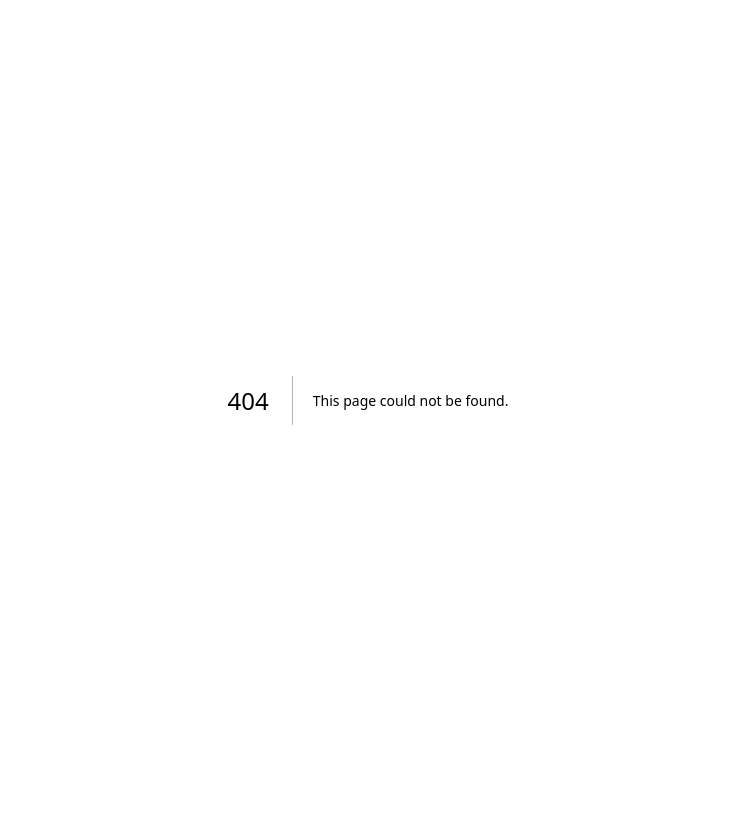
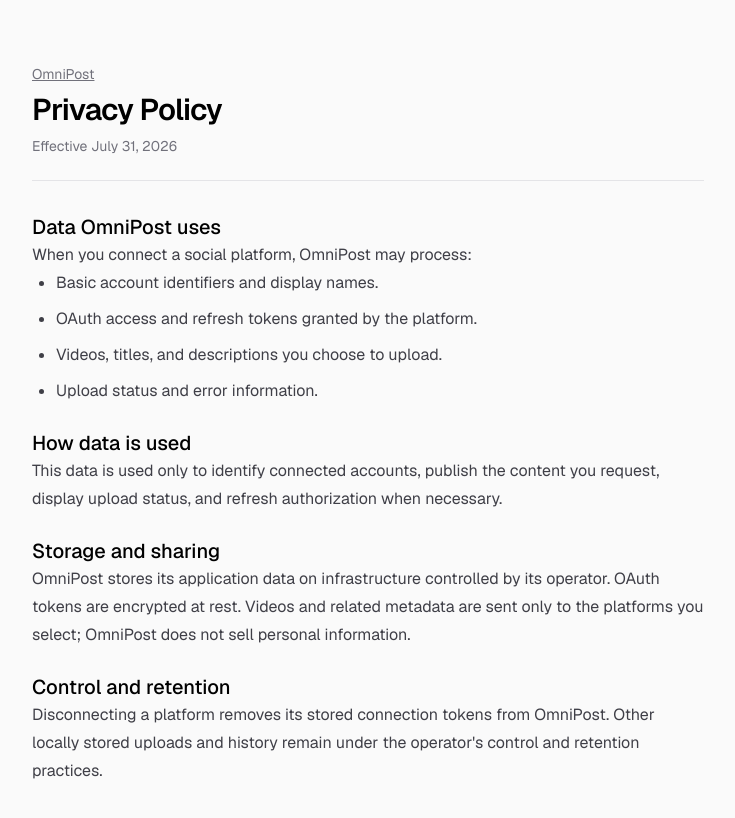
Before and after one commit to RaynandaSantoso/omnipost, a Next.js app: page /privacy in a window 1280 px wide. Before the commit this address had no page. Shown: the top 818 px of the page, without its empty margins (272-1007 px from the left). Built offline with nearby package versions, Linux system fonts and the light colour scheme.

Commit message:
Add TikTok site verification and legal pages

```diff
--- /dev/null
+++ b/src/app/legal-page.tsx
@@ -0,0 +1,30 @@
+import Link from "next/link";
+
+export function LegalPage({
+  title,
+  children,
+}: Readonly<{
+  title: string;
+  children: React.ReactNode;
+}>) {
+  return (
+    <div className="flex min-h-screen justify-center bg-zinc-50 px-6 py-16 font-sans dark:bg-black">
+      <main className="flex w-full max-w-2xl flex-col gap-8 text-zinc-700 dark:text-zinc-300">
+        <header className="flex flex-col gap-2 border-b border-zinc-200 pb-6 dark:border-zinc-800">
+          <Link href="/" className="text-sm text-zinc-500 underline dark:text-zinc-400">
+            OmniPost
+          </Link>
+          <h1 className="text-3xl font-semibold tracking-tight text-black dark:text-zinc-50">
+            {title}
+          </h1>
+          <p className="text-sm text-zinc-500 dark:text-zinc-400">
+            Effective July 31, 2026
+          </p>
+        </header>
+        <article className="flex flex-col gap-6 leading-7 [&_h2]:text-xl [&_h2]:font-medium [&_h2]:text-black dark:[&_h2]:text-zinc-50 [&_ul]:list-disc [&_ul]:space-y-2 [&_ul]:pl-6">
+          {children}
+        </article>
+      </main>
+    </div>
+  );
+}
--- a/src/app/page.tsx
+++ b/src/app/page.tsx
@@ -490,6 +490,11 @@
             </div>
           ))}
         </section>
+
+        <footer className="flex gap-4 border-t border-zinc-200 pt-6 text-sm text-zinc-500 dark:border-zinc-800 dark:text-zinc-400">
+          <a href="/terms" className="underline">Terms of Service</a>
+          <a href="/privacy" className="underline">Privacy Policy</a>
+        </footer>
       </main>
     </div>
   );
--- /dev/null
+++ b/src/app/privacy/page.tsx
@@ -0,0 +1,48 @@
+import type { Metadata } from "next";
+import { LegalPage } from "@/app/legal-page";
+
+export const metadata: Metadata = {
+  title: "Privacy Policy | OmniPost",
+};
+
+export default function PrivacyPage() {
+  return (
+    <LegalPage title="Privacy Policy">
+      <section>
+        <h2>Data OmniPost uses</h2>
+        <p>When you connect a social platform, OmniPost may process:</p>
+        <ul>
+          <li>Basic account identifiers and display names.</li>
+          <li>OAuth access and refresh tokens granted by the platform.</li>
+          <li>Videos, titles, and descriptions you choose to upload.</li>
+          <li>Upload status and error information.</li>
+        </ul>
+      </section>
+      <section>
+        <h2>How data is used</h2>
+        <p>
+          This data is used only to identify connected accounts, publish the
+          content you request, display upload status, and refresh authorization
+          when necessary.
+        </p>
+      </section>
+      <section>
+        <h2>Storage and sharing</h2>
+        <p>
+          OmniPost stores its application data on infrastructure controlled by
+          its operator. OAuth tokens are encrypted at rest. Videos and related
+          metadata are sent only to the platforms you select; OmniPost does not
+          sell personal information.
+        </p>
+      </section>
+      <section>
+        <h2>Control and retention</h2>
+        <p>
+          Disconnecting a platform removes its stored connection tokens from
+          OmniPost. Other locally stored uploads and history remain under the
+          operator&apos;s control and retention practices.
+        </p>
+      </section>
+    </LegalPage>
+  );
+}
--- /dev/null
+++ b/src/app/terms/page.tsx
@@ -0,0 +1,46 @@
+import type { Metadata } from "next";
+import { LegalPage } from "@/app/legal-page";
+
+export const metadata: Metadata = {
+  title: "Terms of Service | OmniPost",
+};
+
+export default function TermsPage() {
+  return (
+    <LegalPage title="Terms of Service">
+      <section>
+        <h2>Purpose</h2>
+        <p>
+          OmniPost is a private, self-hosted tool for sending videos to social
+          platforms selected by its operator. It is provided for personal use
+          and testing.
+        </p>
+      </section>
+      <section>
+        <h2>Acceptable use</h2>
+        <p>By using OmniPost, you agree to:</p>
+        <ul>
+          <li>Upload only content you own or have permission to publish.</li>
+          <li>Follow the rules and terms of each connected platform.</li>
+          <li>Not use the service for unlawful, abusive, or deceptive activity.</li>
+        </ul>
+      </section>
+      <section>
+        <h2>Third-party platforms</h2>
+        <p>
+          Publishing through OmniPost is also governed by the terms, privacy
+          policies, availability, and technical limits of the selected social
+          platforms. OmniPost does not control those services.
+        </p>
+      </section>
+      <section>
+        <h2>No warranty</h2>
+        <p>
+          OmniPost is provided as-is for private use. Posting may fail or be
+          delayed because of network conditions, platform restrictions, or
+          changes to third-party APIs.
+        </p>
+      </section>
+    </LegalPage>
+  );
+}
--- /dev/null
+++ b/src/app/tiktokgViPYSrytG8FdpTMZoWIQFW1rRLGPKAM.txt/route.ts
@@ -0,0 +1,8 @@
+const VERIFICATION =
+  "tiktok-developers-site-verification=gViPYSrytG8FdpTMZoWIQFW1rRLGPKAM";
+
+export function GET() {
+  return new Response(VERIFICATION, {
+    headers: { "Content-Type": "text/plain; charset=utf-8" },
+  });
+}
--- a/src/middleware.ts
+++ b/src/middleware.ts
@@ -13,7 +13,14 @@
 
 // Reachable without a session: the login page and its API, and health,
 // which orchestrators/healthchecks must be able to poll without a cookie.
-const PUBLIC_PATHS = new Set(["/login", "/api/auth/login", "/api/health"]);
+const PUBLIC_PATHS = new Set([
+  "/login",
+  "/api/auth/login",
+  "/api/health",
+  "/terms",
+  "/privacy",
+  "/tiktokgViPYSrytG8FdpTMZoWIQFW1rRLGPKAM.txt",
+]);
 
 function withRenewedSession(request: NextRequest, password: string): NextResponse {
   const response = NextResponse.next();
```
Also changed, not shown: 2 other files (tests, documents, lock files or other folders).
